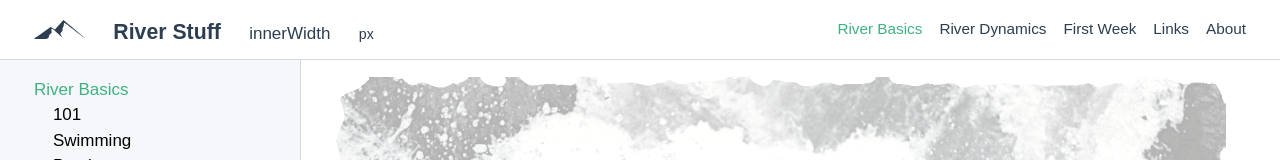
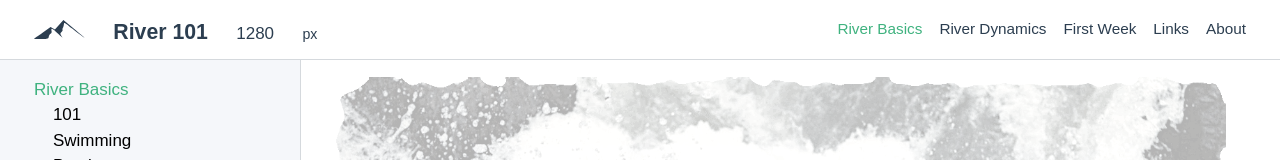
Before and after one commit to robertleroy/river_101, a SvelteKit app: page / in a window 1280 px wide. Shown: the top 160 px of the page. Built offline with nearby package versions, Linux system fonts and the light colour scheme.

Commit message:
update 0.1.4

```diff
--- a/package.json
+++ b/package.json
@@ -1,6 +1,6 @@
 {
 	"name": "river",
-	"version": "0.1.3",
+	"version": "0.1.4",
 	"private": true,
 	"scripts": {
 		"dev": "vite dev",
--- a/src/routes/+layout.svelte
+++ b/src/routes/+layout.svelte
@@ -8,7 +8,7 @@
 
   let test;
 
-  let title = "River Stuff";
+  let title = "River 101";
   let sidebarOpen = false;
   let innerWidth;
   let online = true;
@@ -27,7 +27,7 @@
     <a href="/" class="title" class:offline={!online}>
       <Logo offline={!online}/>
 
-      <h1>{online ? title : 'Offline' }</h1>innerWidth<sub>px</sub>
+      <h1>{online ? title : 'Offline' }</h1>{innerWidth}<sub>px</sub>
     </a>
 
     <Menu toggle={sidebarOpen}
```
